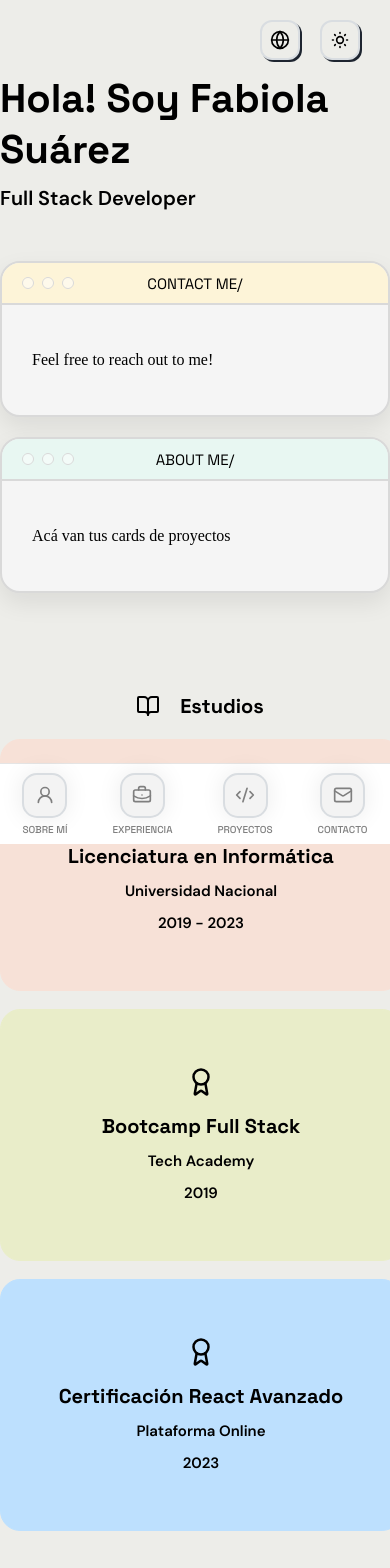
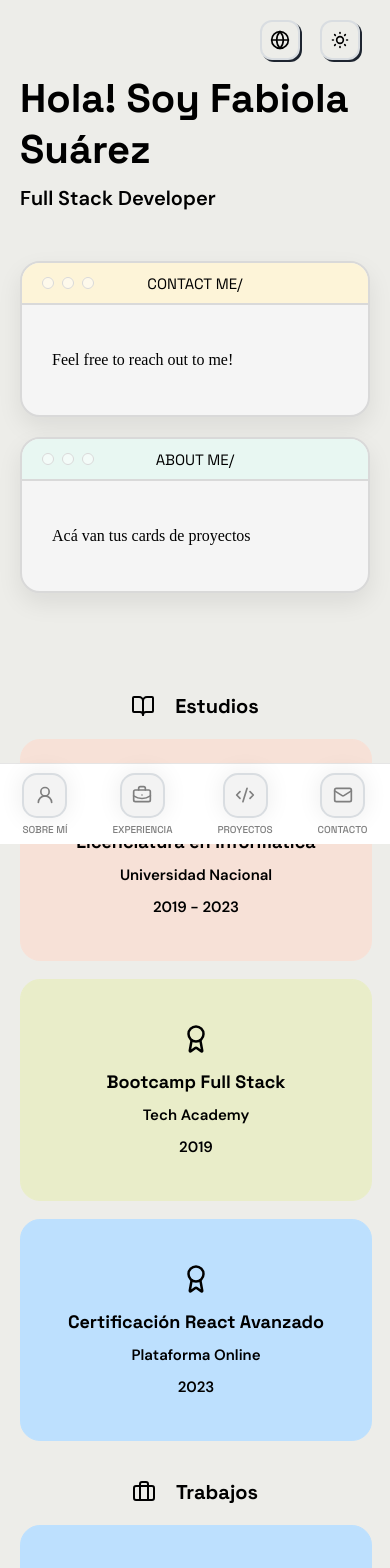
Before and after one commit to fabiolajsm/fabiolajsm-web, a React (Create React App) app: page / in a window 390 px wide. Shown: the top 1568 px of the page. Built offline with nearby package versions, Linux system fonts and the light colour scheme.

Commit message:
Mobile styles in window, experience and flipcard

```diff
--- a/src/App.tsx
+++ b/src/App.tsx
@@ -23,7 +23,7 @@ export default function App() {
       <SectionNavigation />
 
       <main className="content">
-        <section id="greeting">
+        <section id="greeting" className="greeting">
           <h1>{getText("title")}</h1>
           <h2>{getText("subtitle")}</h2>
         </section>
--- a/src/components/FlipCard.css
+++ b/src/components/FlipCard.css
@@ -1,7 +1,8 @@
 .flip-card-container {
     cursor: pointer;
     height: 250px;
-    width: 400px;
+    width: 100%;
+    max-width: 400px;
 }
 
 .flip-card {
@@ -20,7 +21,8 @@
 .flip-card-back {
     position: absolute;
     height: 250px;
-    width: 400px;
+    width: 100%;
+    max-width: 400px;
     backface-visibility: hidden;
     border-radius: 20px;
     display: flex;
@@ -78,3 +80,24 @@
 .dark .flip-card-icon {
     color: #f1faee;
 }
+
+/* MOBILE */
+@media (max-width: 480px) {
+    .flip-card-container {
+        height: 220px;
+        max-width: 350px;
+    }
+
+    .flip-card-front,
+    .flip-card-back {
+        height: 220px;
+    }
+
+    .flip-card-title {
+        font-size: 18px;
+    }
+
+    .flip-card-description {
+        font-size: 16px;
+    }
+}
--- a/src/index.css
+++ b/src/index.css
@@ -89,4 +89,9 @@ h2 {
     margin-left: 20px;
     margin-right: 20px;
   }
+
+  section {
+    margin-left: 20px;
+    margin-right: 20px;
+  }
 }
--- a/src/sections/Experience.css
+++ b/src/sections/Experience.css
@@ -48,10 +48,20 @@
 @media (max-width: 768px) {
   .experience-grid {
     grid-template-columns: 1fr;
-    gap: 50px;
+    gap: 40px;
+  }
+
+  .experience-grid hr {
+    display: none;
   }
 
   .experience-column {
     align-items: center;
+    min-width: unset;
+  }
+
+  .experience-cards {
+    width: 100%;
+    align-items: center;
   }
 }
```
